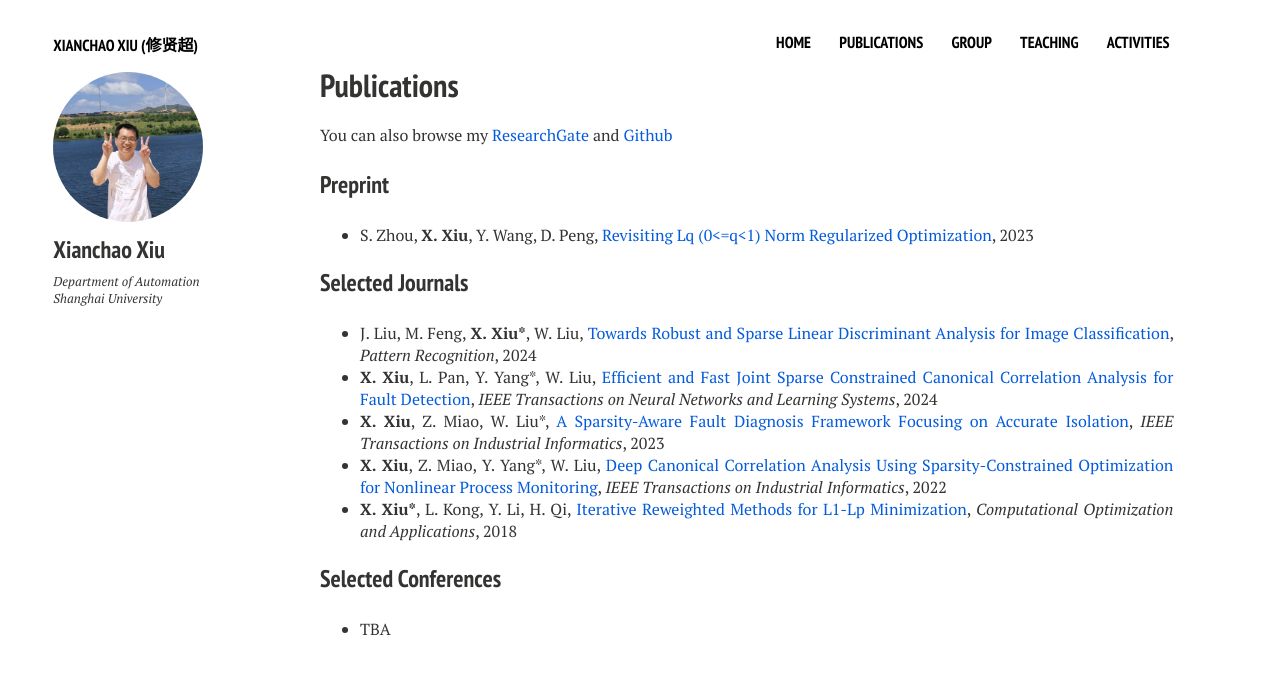
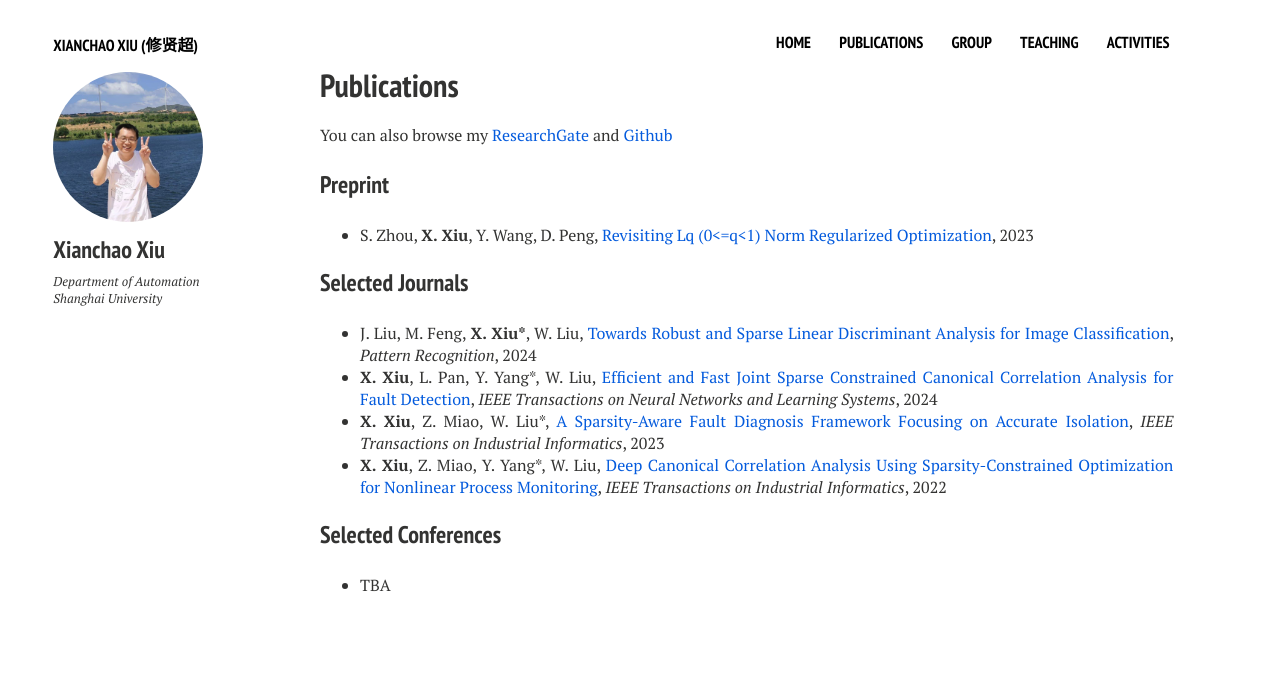
Before and after one commit to xianchaoxiu/xianchaoxiu.github.io, a Jekyll site: the page built from publications/index.md, in a window 1280 px wide. Shown: the top 675 px of the page. Built offline with Jekyll 4.4.1, drawn with Linux system fonts in a browser that asks for light colours; nearby versions of some CDN libraries.

Commit message:
Update index.md

```diff
--- a/publications/index.md
+++ b/publications/index.md
@@ -22,10 +22,9 @@ You can also browse my <a href="https://www.researchgate.net/profile/Xianchao-Xi
 
 
 * J. Liu, M. Feng, <b>X. Xiu*</b>, W. Liu, <a href="https://www.sciencedirect.com/science/article/pii/S0031320324002632" class="textlink" target="_blank">Towards Robust and Sparse Linear Discriminant Analysis for Image Classification</a>, <i> Pattern Recognition</i>, 2024 <br>
-* <b>X. Xiu</b>, L. Pan, Y. Yang*, W. Liu, <a href="https://ieeexplore.ieee.org/document/9887978" class="textlink" target="_blank">Efficient and Fast Joint Sparse Constrained Canonical Correlation Analysis for Fault Detection</a>, <i>IEEE Transactions on Neural Networks and Learning Systems</i>, 2024  <be>
+* <b>X. Xiu</b>, L. Pan, Y. Yang*, W. Liu, <a href="https://ieeexplore.ieee.org/document/9887978" class="textlink" target="_blank">Efficient and Fast Joint Sparse Constrained Canonical Correlation Analysis for Fault Detection</a>, <i>IEEE Transactions on Neural Networks and Learning Systems</i>, 2024  <br>
 * <b>X. Xiu</b>, Z. Miao, W. Liu*, <a href="https://ieeexplore.ieee.org/abstract/document/10091146" class="textlink" target="_blank">A Sparsity-Aware Fault Diagnosis Framework Focusing on Accurate Isolation</a>, <i>IEEE Transactions on Industrial Informatics</i>, 2023 <br>
-* <b>X. Xiu</b>, Z. Miao, Y. Yang*, W. Liu, <a href="https://ieeexplore.ieee.org/document/9583864" class="textlink" target="_blank">Deep Canonical Correlation Analysis Using Sparsity-Constrained Optimization for Nonlinear Process Monitoring</a>, <i>IEEE Transactions on Industrial Informatics</i>, 2022  <be>
-* <b>X. Xiu*</b>, L. Kong, Y. Li, H. Qi, <a href="http://dx.doi.org/10.1007/s10589-017-9977-7" class="textlink" target="_blank">Iterative Reweighted Methods for L1-Lp Minimization</a>, <i>Computational Optimization and Applications</i>, 2018  <be>
+* <b>X. Xiu</b>, Z. Miao, Y. Yang*, W. Liu, <a href="https://ieeexplore.ieee.org/document/9583864" class="textlink" target="_blank">Deep Canonical Correlation Analysis Using Sparsity-Constrained Optimization for Nonlinear Process Monitoring</a>, <i>IEEE Transactions on Industrial Informatics</i>, 2022  <br>
 
 
 
```
